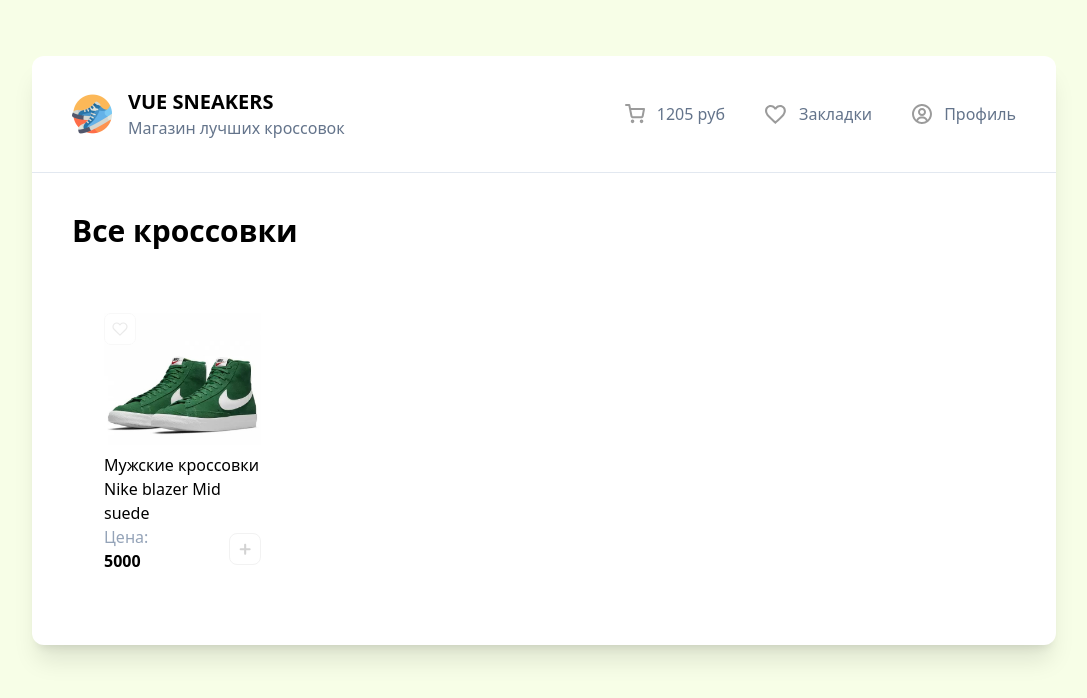
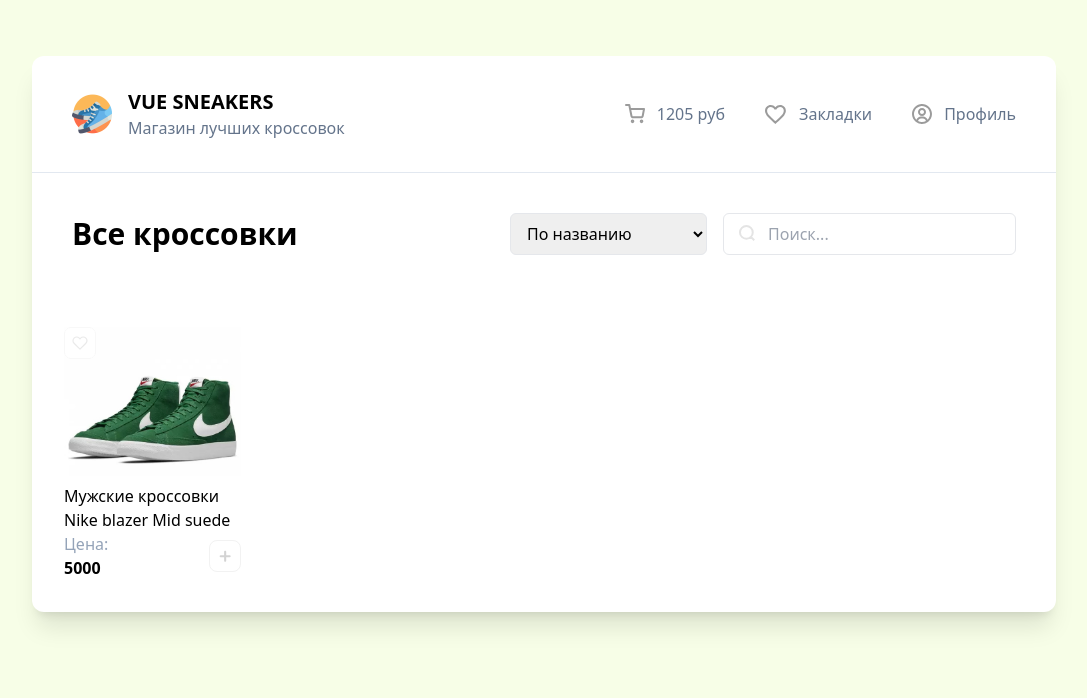
Before and after one commit to Harpeng/vue-sneakers, a Vue app: page / in a window 1280 px wide. Shown: the top 698 px of the page, without its empty margins (96-1183 px from the left). Built offline with nearby package versions, Linux system fonts and the light colour scheme.

Commit message:
search&sort layout

```diff
--- a/src/App.vue
+++ b/src/App.vue
@@ -9,6 +9,26 @@
     <!-- <Drawer /> -->
     <div class="w-4/5 m-auto bg-white rounded-xl shadow-xl mt-14">
       <Header />
+      <div class="p-10">
+        <div class="flex justify-between items-center">
+          <h2 class="text-3xl font-bold">Все кроссовки</h2>
+          <div class="flex gap-4 items-center">
+            <select class="border py-2 px-3 rounded-md outline-none">
+              <option>По названию</option>
+              <option>По цене (дешевые)</option>
+              <option>По цене (дорогие)</option>
+            </select>
+            <div class="relative">
+              <img class="absolute top-3 left-4" src="/search.svg" alt="search" />
+              <input
+                class="outline-none border rounded-md py-2 pl-11 pr-4 focus:border-gray-400"
+                type="text"
+                placeholder="Поиск..."
+              />
+            </div>
+          </div>
+        </div>
+      </div>
       <CardList />
     </div>
   </div>
--- a/src/components/CardList.vue
+++ b/src/components/CardList.vue
@@ -3,12 +3,9 @@
 </script>
 
 <template>
-  <div class="p-10">
-    <h2 class="text-3xl font-bold mb-8">Все кроссовки</h2>
     <div class="grid grid-cols-4 gap-5">
       <Card title="Мужские кроссовки Nike blazer Mid suede" image="/sneakers/sneakers-1.jpg" :price="5000" />
     </div>
-  </div>
 </template>
 
 <style></style>
```
